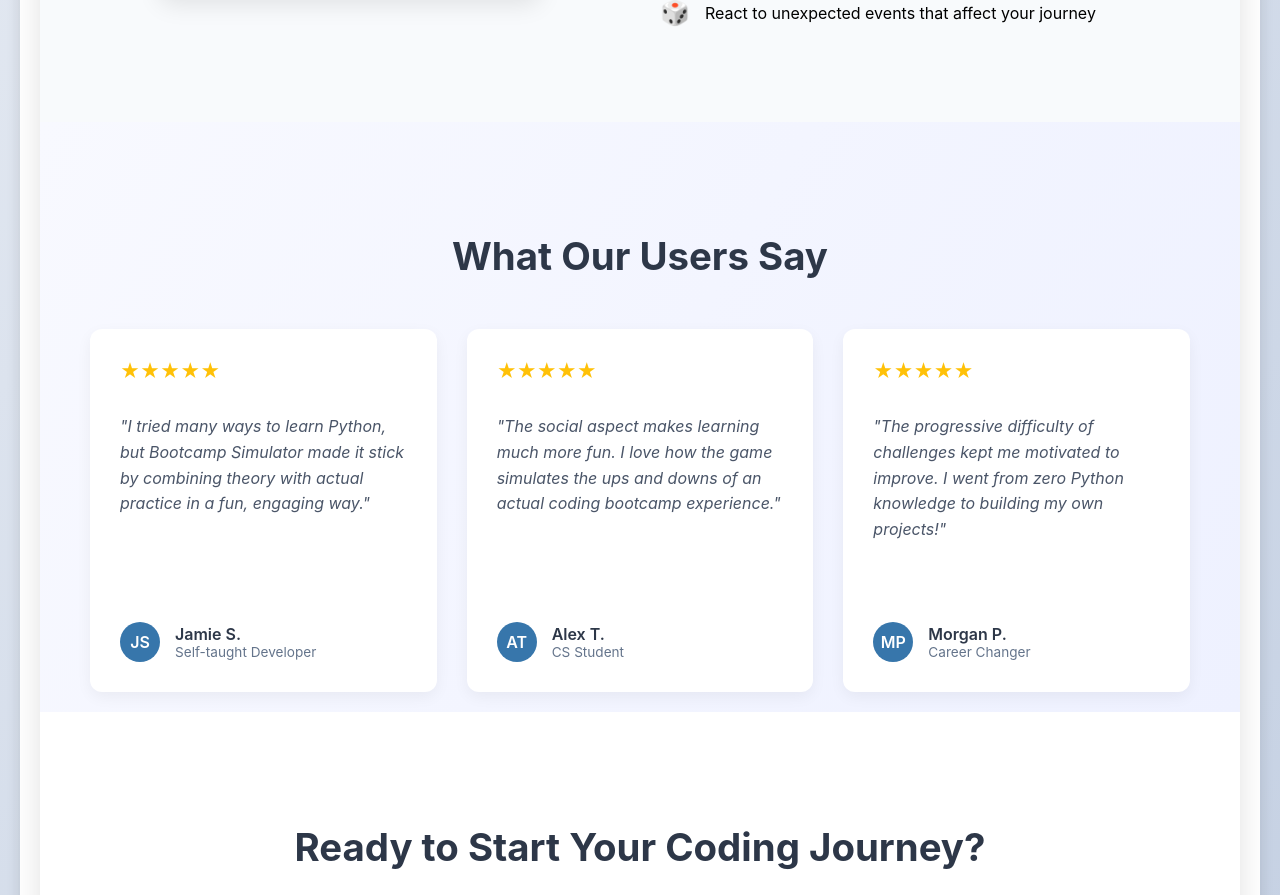
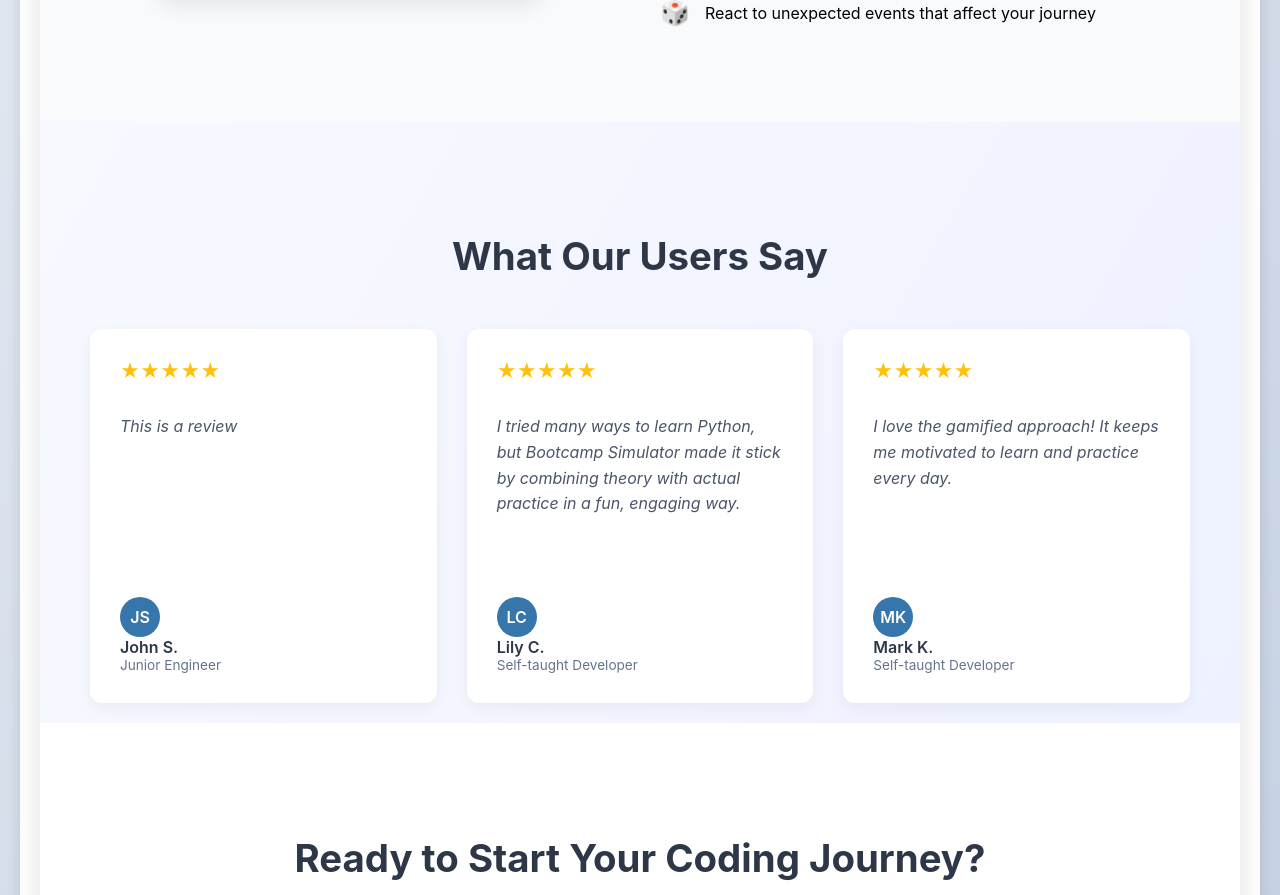
Before and after one commit to EmiSadler/BootCampSimulator, a React (Vite) app: page / in a window 1280 px wide. Shown: the part 1680-2575 px from the top of the page. Built offline with nearby package versions, Linux system fonts and the light colour scheme.

Commit message:
cleaning up landing page testimonials

```diff
--- a/src/components/LandingPage.jsx
+++ b/src/components/LandingPage.jsx
@@ -1,5 +1,6 @@
 import { useState } from "react";
 import "../css/LandingPage.css";
+import TestimonialCard from "./LandingPage/TestimonialCard";
 
 function LandingPage({ onStartGame }) {
   const [activeTab, setActiveTab] = useState("intro");
@@ -309,58 +310,29 @@ function LandingPage({ onStartGame }) {
       </div>
 
       {/* Testimonials Section */}
-      <div className="testimonials-section">
+      <section className="testimonials-section">
         <h2>What Our Users Say</h2>
         <div className="testimonials-grid">
-          <div className="testimonial-card">
-            <div className="testimonial-rating">★★★★★</div>
-            <p className="testimonial-text">
-              "I tried many ways to learn Python, but Bootcamp Simulator made it
-              stick by combining theory with actual practice in a fun, engaging
-              way."
-            </p>
-            <div className="testimonial-author">
-              <div className="author-avatar">JS</div>
-              <div className="author-info">
-                <div className="author-name">Jamie S.</div>
-                <div className="author-title">Self-taught Developer</div>
-              </div>
-            </div>
-          </div>
-
-          <div className="testimonial-card">
-            <div className="testimonial-rating">★★★★★</div>
-            <p className="testimonial-text">
-              "The social aspect makes learning much more fun. I love how the
-              game simulates the ups and downs of an actual coding bootcamp
-              experience."
-            </p>
-            <div className="testimonial-author">
-              <div className="author-avatar">AT</div>
-              <div className="author-info">
-                <div className="author-name">Alex T.</div>
-                <div className="author-title">CS Student</div>
-              </div>
-            </div>
-          </div>
-
-          <div className="testimonial-card">
-            <div className="testimonial-rating">★★★★★</div>
-            <p className="testimonial-text">
-              "The progressive difficulty of challenges kept me motivated to
-              improve. I went from zero Python knowledge to building my own
-              projects!"
-            </p>
-            <div className="testimonial-author">
-              <div className="author-avatar">MP</div>
-              <div className="author-info">
-                <div className="author-name">Morgan P.</div>
-                <div className="author-title">Career Changer</div>
-              </div>
-            </div>
-          </div>
+          <TestimonialCard
+            name="John S."
+            review="This is a review"
+            role="Junior Engineer"
+            avatar="JS"
+          />
+          <TestimonialCard
+            name="Lily C."
+            review="I tried many ways to learn Python, but Bootcamp Simulator made it stick by combining theory with actual practice in a fun, engaging way."
+            role="Self-taught Developer"
+            avatar="LC"
+          />
+          <TestimonialCard
+            name="Mark K."
+            review="I love the gamified approach! It keeps me motivated to learn and practice every day."
+            role="Self-taught Developer"
+            avatar="MK"
+          />
         </div>
-      </div>
+      </section>
 
       {/* Final CTA Section */}
       <div className="final-cta">
--- /dev/null
+++ b/src/components/LandingPage/TestimonialCard.jsx
@@ -0,0 +1,16 @@
+function TestimonialCard({ review, name, role, avatar }) {
+  return (
+    <div className="testimonial-card">
+      <div className="testimonial-rating">★★★★★</div>
+      <p className="testimonial-text">{review}</p>
+      <div className="testimonial-author"> </div>
+      <div className="author-avatar">{avatar}</div>
+      <div className="author-info">
+        <div className="author-name">{name}</div>
+        <div className="author-title">{role}</div>
+      </div>
+    </div>
+  );
+}
+
+export default TestimonialCard;
```
Also changed, not shown: src/components/Game.jsx (+0 -63 lines), 7 other files (tests, documents, lock files or other folders).
